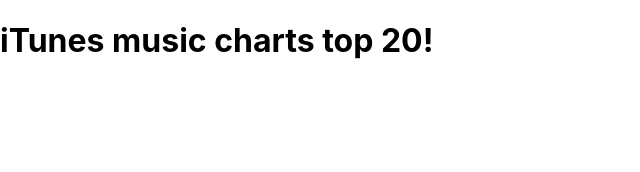
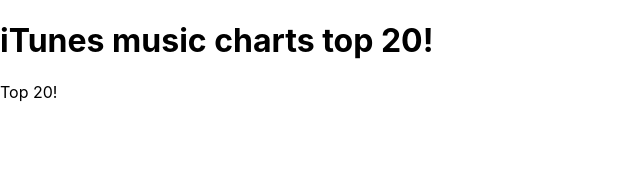
Before and after one commit to RichardsonMark/music-charts-homework, a React (Create React App) app: page / in a window 1280 px wide. Shown: the top 172 px of the page, without its empty margins (0-640 px from the left). Built offline with nearby package versions, Linux system fonts and the light colour scheme.

Commit message:
Chart component set up

```diff
--- a/src/components/Chart.js
+++ b/src/components/Chart.js
@@ -0,0 +1,10 @@
+
+const Chart = () => {
+
+  return (
+    <p>Top 20!</p>
+  )
+
+}
+
+export default Chart;
--- a/src/containers/MusicChartsBox.js
+++ b/src/containers/MusicChartsBox.js
@@ -1,9 +1,13 @@
-import React from "react";
+import Chart from "../components/Chart";
+
 
 const MusicChartsBox = () => {
 
   return (
+      <>
     <h1>iTunes music charts top 20!</h1>
+    <Chart />
+    </>
   );
 
 }
```
Also changed, not shown: 1 other file (tests, documents, lock files or other folders).
